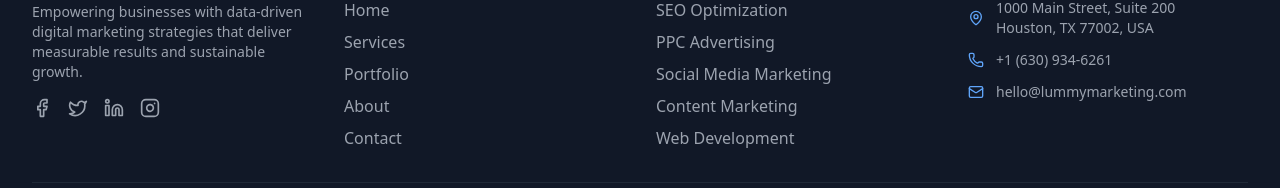
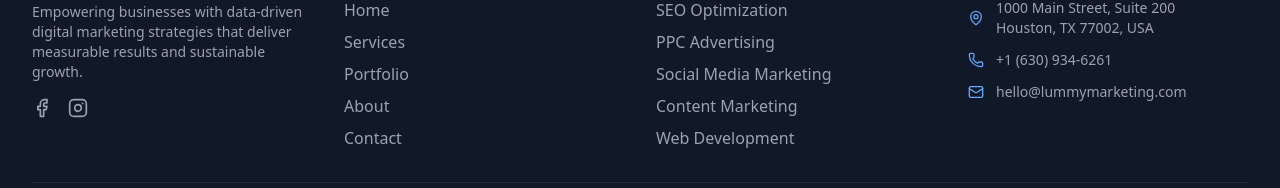
Before and after one commit to MoneychasingLT/lummy-marketing-enhanced-website, a React (Vite) app: page /contact in a window 1280 px wide. Shown: the part 1998-2186 px from the top of the page. Built offline with nearby package versions, Linux system fonts and the light colour scheme.

Commit message:
Update Footer.jsx

```diff
--- a/src/components/Footer.jsx
+++ b/src/components/Footer.jsx
@@ -15,19 +15,13 @@ const Footer = () => {
               Empowering businesses with data-driven digital marketing strategies that deliver measurable results and sustainable growth.
             </p>
             <div className="flex space-x-4">
-              <a href="#" className="text-gray-400 hover:text-blue-400 transition-colors">
-                <Facebook size={20} />
-              </a>
-              <a href="#" className="text-gray-400 hover:text-blue-400 transition-colors">
-                <Twitter size={20} />
-              </a>
-              <a href="#" className="text-gray-400 hover:text-blue-400 transition-colors">
-                <Linkedin size={20} />
-              </a>
-              <a href="#" className="text-gray-400 hover:text-blue-400 transition-colors">
-                <Instagram size={20} />
-              </a>
-            </div>
+  <a href="https://facebook.com/profile.php?id=61579224539820" target="_blank" rel="noopener noreferrer" className="text-gray-400 hover:text-blue-400 transition-colors">
+    <Facebook size={20} />
+  </a>
+  <a href="https://instagram.com/lummy.marketing/" target="_blank" rel="noopener noreferrer" className="text-gray-400 hover:text-blue-400 transition-colors">
+    <Instagram size={20} />
+  </a>
+</div>
           </div>
 
           {/* Quick Links */}
```
